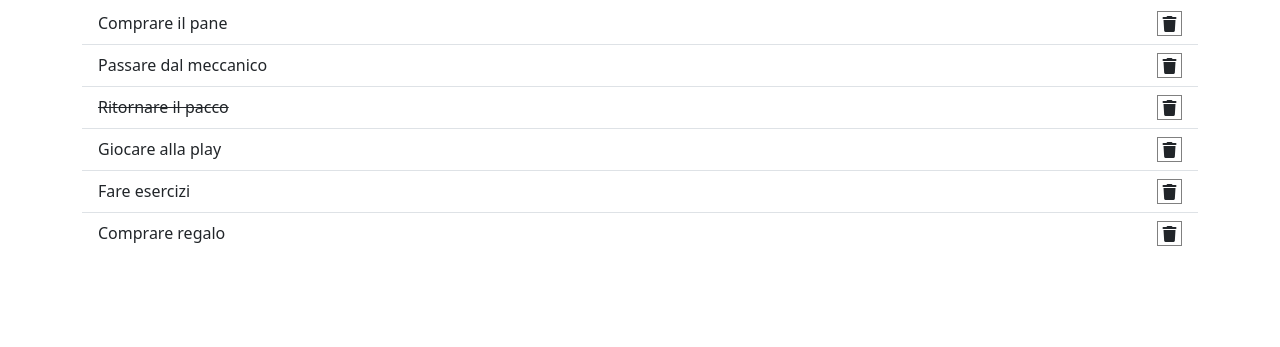
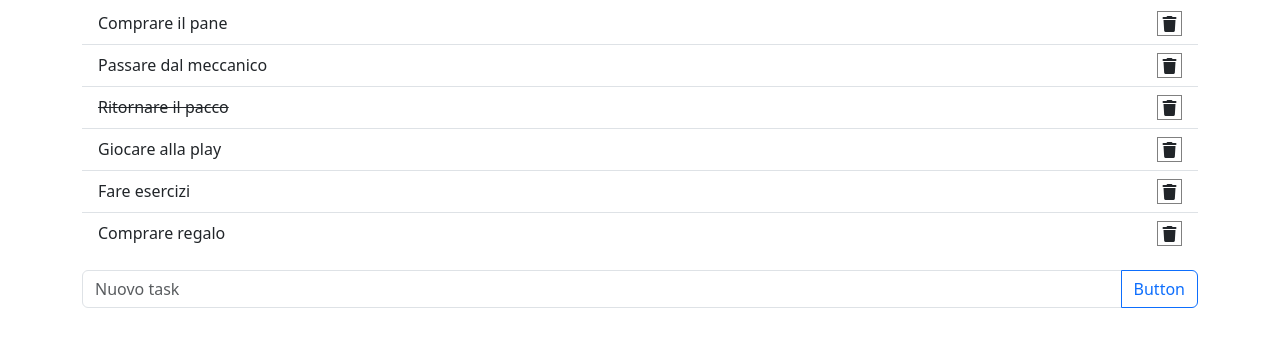
Before and after one commit to jacopolegovini/vue-todolist, a plain HTML site: page index.html in a window 1280 px wide. Shown: the part 53-400 px from the top of the page. Drawn offline with nearby package versions, Linux system fonts and the light colour scheme.

Commit message:
milestone 3 done

```diff
--- a/index.html
+++ b/index.html
@@ -38,6 +38,10 @@
                     </div>
                 </li>
             </ul>
+            <div class="input-group mb-3 mt-3">
+                <input type="text" class="form-control" placeholder="Nuovo task" aria-label="Recipient's username" aria-describedby="button-addon2" v-model="inputToDo">
+                <button class="btn btn-outline-primary" type="Aggiungi" id="button-addon2" @click="addToDo(inputToDo)">Button</button>
+            </div>
         </main>
     </div>
 </body>
--- a/script.js
+++ b/script.js
@@ -3,6 +3,10 @@ const {createApp} = Vue;
 createApp({
     data() {
       return {
+        newObjectInput: {
+          text: '',
+          done: false
+        },
         toDo: [
           {
             text: 'Comprare il pane',
@@ -35,6 +39,14 @@ createApp({
       removeToDo(index) {
         this.toDo.splice(index, 1);
         console.log(index)
+      },
+
+      addToDo(inputToDo) {
+        // this.toDo.push(this.toDo.text['inputToDo'])
+        this.newObjectInput.text = inputToDo;
+        this.toDo.push(this.newObjectInput);
+        this.inputToDo = '';
+        console.log(this.toDo)
       }
     }
   }).mount('#app')
```
